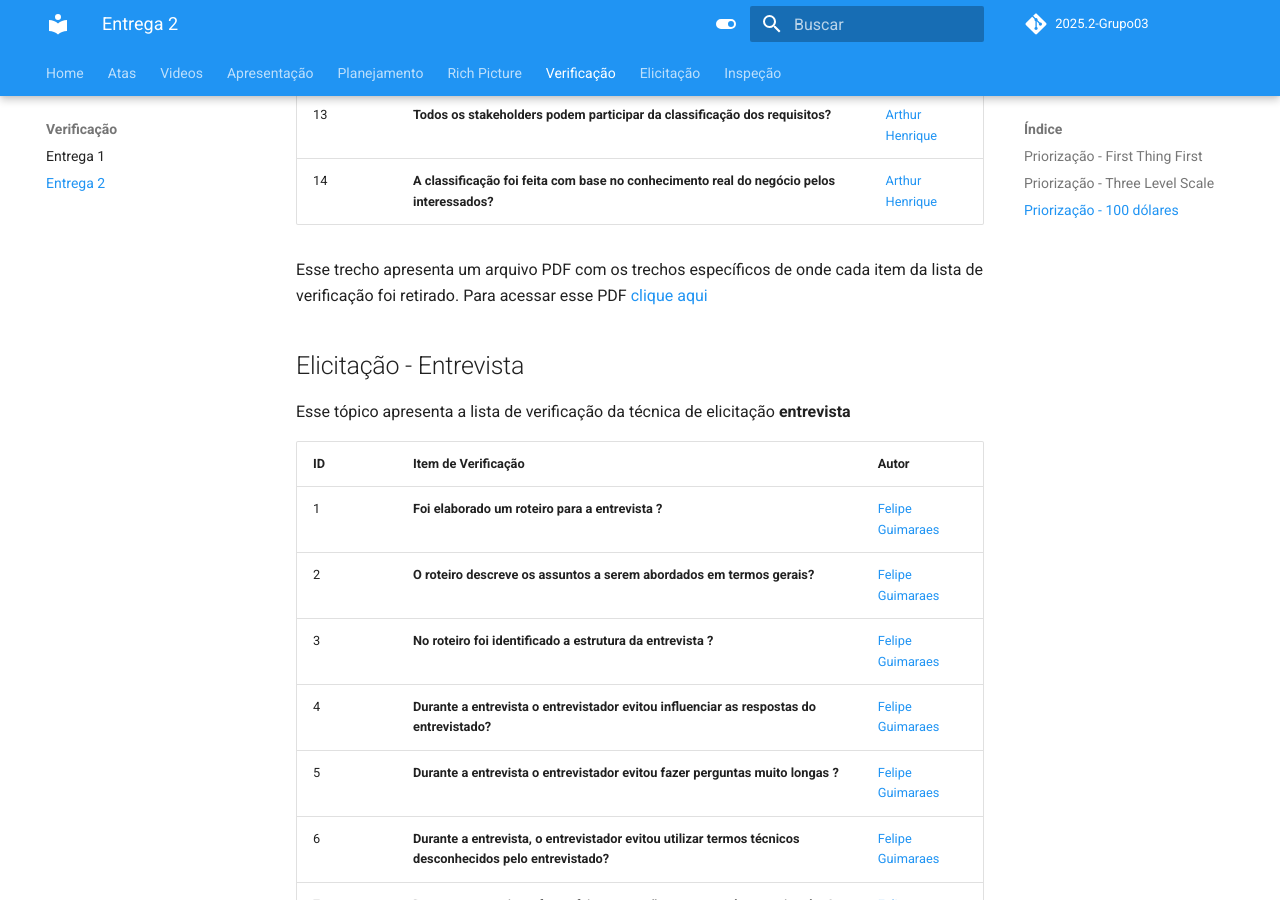
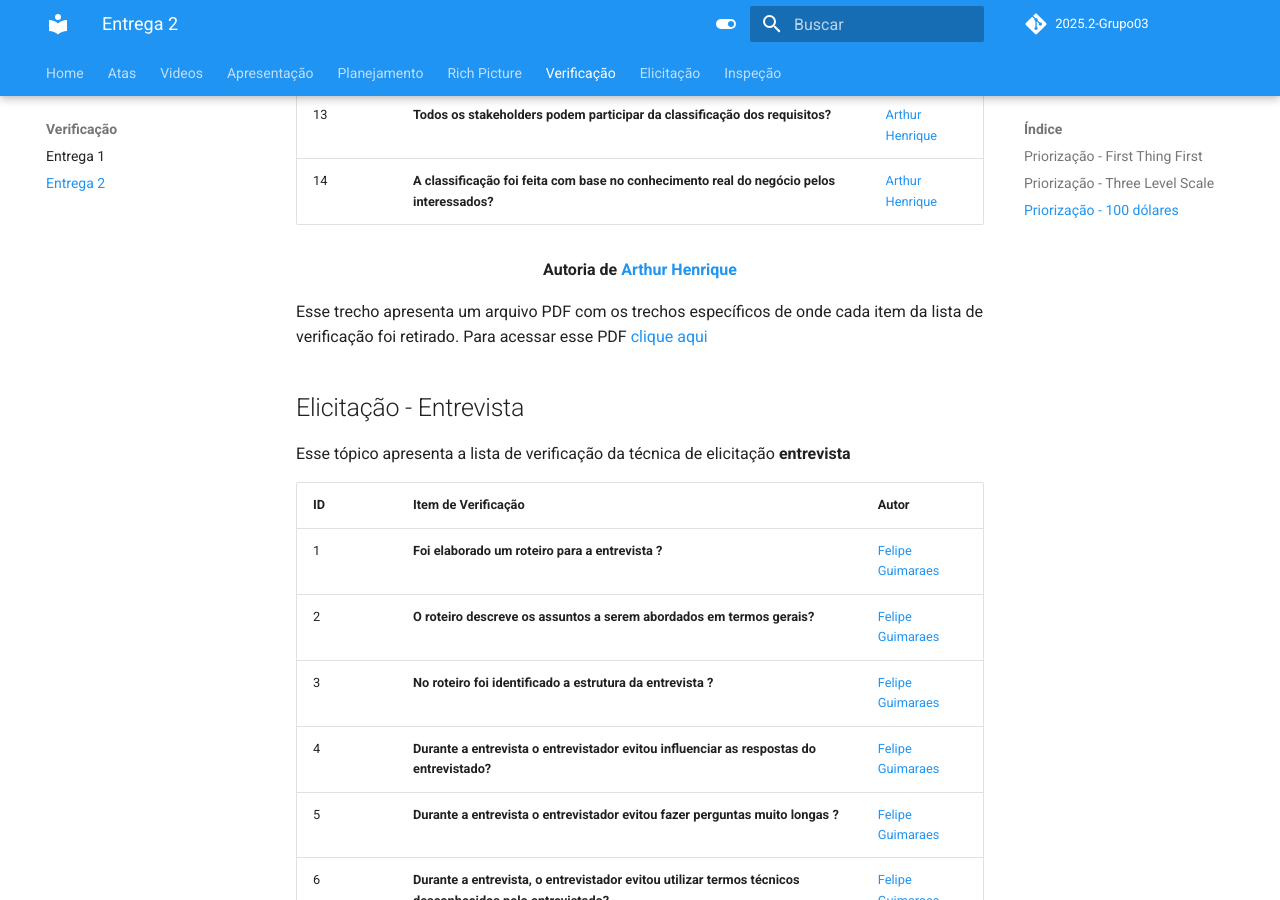
Before and after one commit to Requisitos-de-Software/2025.2-Grupo03, an MkDocs documentation site: the page built from docs/Verificacao/verificacao2.md, in a window 1280 px wide and 900 px high, scrolled down 4253 px. Built offline with MkDocs 1.6.1 and Material for MkDocs 9.7.7, drawn with Linux system fonts in a browser that asks for light colours; comment, search, counter and statistics services are not loaded.

Commit message:
Update Autoria - Moscow

```diff
--- a/docs/Verificacao/verificacao2.md
+++ b/docs/Verificacao/verificacao2.md
@@ -86,6 +86,7 @@
 | 13 | **Todos os stakeholders podem participar da classificação dos requisitos?** | [Arthur Henrique](https://github.com/arthurhvieira1) |
 | 14 | **A classificação foi feita com base no conhecimento real do negócio pelos interessados?** | [Arthur Henrique](https://github.com/arthurhvieira1) |
 
+<div align="center"><strong>Autoria de <a href="https://github.com/arthurhvieira1">Arthur Henrique</a></strong></div>
 
 Esse trecho apresenta um arquivo PDF com os trechos específicos de onde cada item da lista de verificação foi retirado.
 Para acessar esse PDF [clique aqui](../arquivos/LVMoscowGrupo3.pdf)
```
